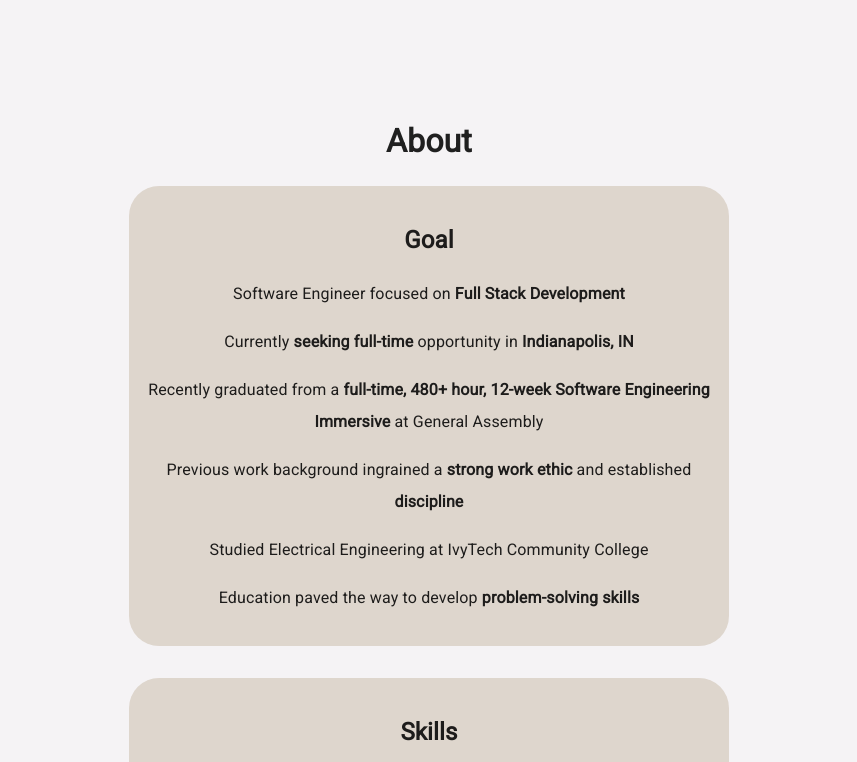
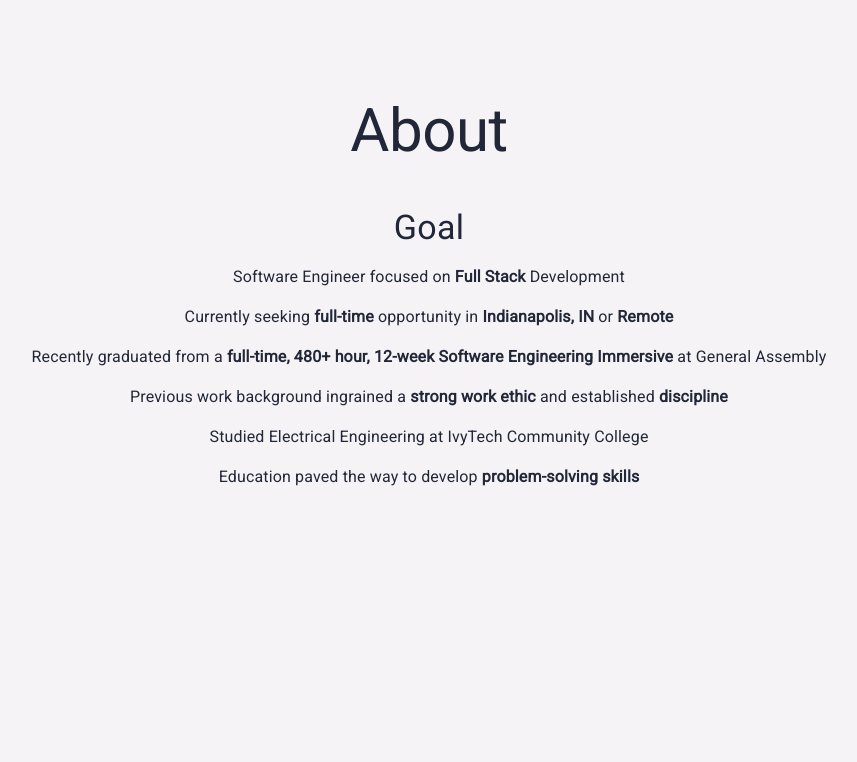
Before and after one commit to csalguera/portfolio-react, a React (Create React App) app: page / in a window 1280 px wide. Shown: the part 1958-2720 px from the top of the page, without its empty margins (211-1068 px from the left). Built offline with nearby package versions, Linux system fonts and the light colour scheme.

Commit message:
refactor Goal component with MUI

```diff
--- a/src/App.jsx
+++ b/src/App.jsx
@@ -108,7 +108,9 @@ function App() {
         fontColor1={fontColor}
         fontColor2={backgroundColor1}
       />
-      <About />
+      <About
+        fontColor1={fontColor}
+      />
       <Contact />
       <Footer />
     </>
--- a/src/components/about/Goal/Goal.jsx
+++ b/src/components/about/Goal/Goal.jsx
@@ -1,14 +1,36 @@
-const Goal = () => {
+// mui components
+import Box from "@mui/material/Box"
+import Typography from "@mui/material/Typography"
+
+const Goal = (props) => {
+  const {
+    fontColor1,
+  } = props
+
   return (
-    <>
-      <h2>Goal</h2>
-      <p>Software Engineer focused on <b>Full Stack Development</b></p>
-      <p>Currently <b>seeking full-time</b> opportunity in <b>Indianapolis, IN</b></p>
-      <p>Recently graduated from a <b>full-time, 480+ hour, 12-week Software Engineering Immersive</b> at General Assembly</p>
-      <p>Previous work background ingrained a <b>strong work ethic</b> and established <b>discipline</b></p>
-      <p>Studied Electrical Engineering at IvyTech Community College</p>
-      <p>Education paved the way to develop <b>problem-solving skills</b></p>
-    </>
+    <Box sx={{ textAlign: 'center' }}>
+      <Typography variant="h4" sx={{ color: fontColor1, pt: '5vh' }}>
+        Goal
+      </Typography>
+      <Typography sx={{ color: fontColor1, pt: 2 }}>
+      Software Engineer focused on <b>Full Stack</b> Development
+      </Typography>
+      <Typography sx={{ color: fontColor1, pt: 2 }}>
+      Currently seeking <b>full-time</b> opportunity in <b>Indianapolis, IN</b> or <b>Remote</b>
+      </Typography>
+      <Typography sx={{ color: fontColor1, pt: 2 }}>
+      Recently graduated from a <b>full-time, 480+ hour, 12-week Software Engineering Immersive</b> at General Assembly
+      </Typography>
+      <Typography sx={{ color: fontColor1, pt: 2 }}>
+      Previous work background ingrained a <b>strong work ethic</b> and established <b>discipline</b>
+      </Typography>
+      <Typography sx={{ color: fontColor1, pt: 2 }}>
+      Studied Electrical Engineering at IvyTech Community College
+      </Typography>
+      <Typography sx={{ color: fontColor1, pt: 2 }}>
+        Education paved the way to develop <b>problem-solving skills</b>
+      </Typography>
+    </Box>
   )
 }
 
--- a/src/pages/About/About.jsx
+++ b/src/pages/About/About.jsx
@@ -4,12 +4,19 @@ import Skills from '../../components/about/Skills/Skills'
 import Journey from '../../components/about/Journey/Journey'
 
 // styles
-import styles from './About.module.css'
+// import styles from './About.module.css'
 
-function About() {
+// mui components
+import { Typography } from '@mui/material'
+
+function About(props) {
+  const {
+    fontColor1,
+  } = props
+
   return (
     <main id='about' className='page-component-container'>
-      <h1>About</h1>
+      {/* <h1>About</h1>
       <div className={`${styles["about-container"]} ${styles["goal-container"]}`}>
         <Goal />
       </div>
@@ -18,7 +25,13 @@ function About() {
       </div>
       <div className={styles["about-container"]}>
         <Journey />
-      </div>
+      </div> */}
+      <Typography variant="h2" sx={{ color: fontColor1 }}>
+        About
+      </Typography>
+      <Goal
+        fontColor1={fontColor1}
+      />
     </main>
   )
 }
```
